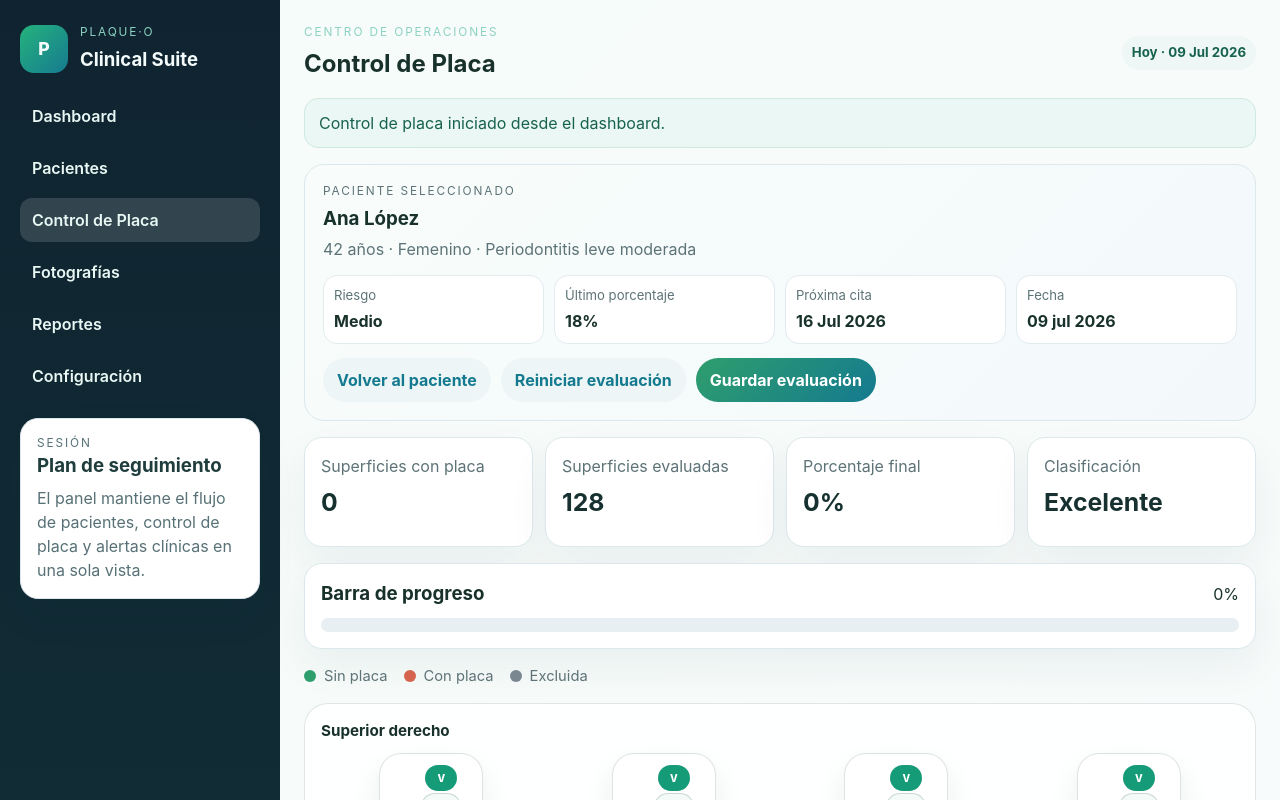
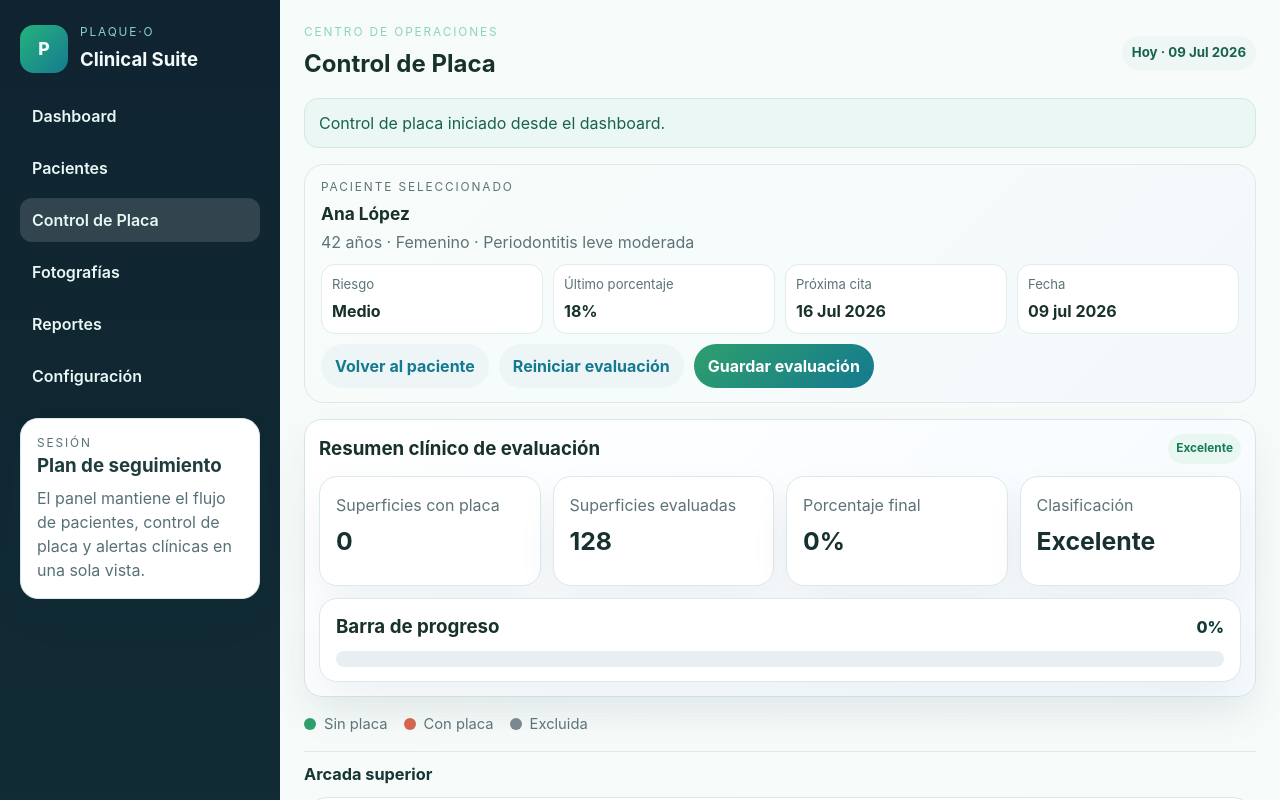
Before and after one commit to mantescof-maker/plaque-o-clinical-suite, a React (Vite) app: page / in a window 1280 px wide. Both pictures are taken after a click on the button "Nuevo control de placa". Shown: the top 800 px of the page. Built offline with nearby package versions, Linux system fonts and the light colour scheme.

Commit message:
Sprint 6G - Experiencia clinica control de placa

```diff
--- a/src/App.css
+++ b/src/App.css
@@ -582,7 +582,7 @@ button {
 }
 
 .progress-card {
-  padding: 16px;
+  padding: 14px 16px;
   display: flex;
   flex-direction: column;
   gap: 10px;
@@ -593,7 +593,7 @@ button {
 
 .progress-bar {
   width: 100%;
-  height: 14px;
+  height: 16px;
   border-radius: 999px;
   background: #e8eff2;
   overflow: hidden;
@@ -605,6 +605,28 @@ button {
   background: linear-gradient(90deg, #2f9e6d, #147a8f);
 }
 
+.progress-percentage {
+  margin-left: auto;
+  font-weight: 800;
+  color: #0f3a37;
+}
+
+.progress-tone-excellent .progress-bar div {
+  background: linear-gradient(90deg, #159b78, #20b07d);
+}
+
+.progress-tone-good .progress-bar div {
+  background: linear-gradient(90deg, #1f8f8f, #2a7cbf);
+}
+
+.progress-tone-regular .progress-bar div {
+  background: linear-gradient(90deg, #d4a11e, #e7b833);
+}
+
+.progress-tone-risk .progress-bar div {
+  background: linear-gradient(90deg, #c94a44, #dc5a51);
+}
+
 .control-patient-card {
   display: flex;
   flex-direction: column;
@@ -613,6 +635,42 @@ button {
   border-radius: 20px;
   background: linear-gradient(135deg, #f8fdfb 0%, #f3f8fb 100%);
   border: 1px solid #dce8eb;
+}
+
+.control-patient-card.compact-header {
+  padding: 14px 16px;
+  gap: 10px;
+}
+
+.control-patient-card.compact-header h3 {
+  font-size: 1.08rem;
+}
+
+.control-overview-card {
+  padding: 14px;
+  gap: 12px;
+  background: linear-gradient(135deg, #ffffff 0%, #f6fbff 100%);
+  border: 1px solid #d7e4eb;
+}
+
+.overview-pill.excellent {
+  background: #e8f8f1;
+  color: #18795b;
+}
+
+.overview-pill.good {
+  background: #e7f2fb;
+  color: #1f669e;
+}
+
+.overview-pill.regular {
+  background: #fff4df;
+  color: #9f6a08;
+}
+
+.overview-pill.risk {
+  background: #fdeceb;
+  color: #a43934;
 }
 
 .control-patient-card h3 {
@@ -689,6 +747,20 @@ button {
   gap: 18px;
   width: 100%;
   min-width: 0;
+}
+
+.arcade-section {
+  display: flex;
+  flex-direction: column;
+  gap: 10px;
+  border-top: 1px solid #deeaee;
+  padding-top: 10px;
+}
+
+.arcade-title-row h3 {
+  margin: 0;
+  font-size: 1.02rem;
+  color: #163634;
 }
 
 .quadrant-card {
@@ -808,6 +880,41 @@ button {
   line-height: 1.6;
 }
 
+.clinical-summary-card {
+  background: linear-gradient(135deg, #ffffff 0%, #f5faf8 100%);
+}
+
+.saved-grid {
+  display: grid;
+  grid-template-columns: repeat(3, minmax(0, 1fr));
+  gap: 10px;
+}
+
+.saved-grid div {
+  padding: 10px;
+  border-radius: 12px;
+  border: 1px solid #dce8eb;
+  background: #ffffff;
+  display: flex;
+  flex-direction: column;
+  gap: 4px;
+}
+
+.saved-grid span {
+  color: #5d7377;
+  font-size: 0.8rem;
+}
+
+.saved-grid strong {
+  color: #13322e;
+}
+
+.clinical-message {
+  margin-top: 6px;
+  font-weight: 600;
+  color: #245e4f;
+}
+
 .error-shell {
   min-height: 100vh;
   display: grid;
@@ -867,6 +974,10 @@ button {
   .quadrants-grid {
     grid-template-columns: 1fr;
   }
+
+  .saved-grid {
+    grid-template-columns: repeat(2, minmax(0, 1fr));
+  }
 }
 
 @media (max-width: 1280px) {
@@ -904,6 +1015,10 @@ button {
 
   .quadrant-teeth {
     grid-template-columns: repeat(2, minmax(96px, 1fr));
+  }
+
+  .saved-grid {
+    grid-template-columns: 1fr;
   }
 }
 
--- a/src/App.tsx
+++ b/src/App.tsx
@@ -40,6 +40,16 @@ interface ToothCardProps {
     LP: SurfaceStatus
   }
   onSurfaceClick: (tooth: string, surface: 'V' | 'M' | 'D' | 'LP') => void
+}
+
+interface SavedEvaluation {
+  patientName: string
+  date: string
+  plaqueSurfaces: number
+  evaluatedSurfaces: number
+  percentage: number
+  classification: string
+  message: string
 }
 
 interface ErrorBoundaryState {
@@ -179,6 +189,11 @@ const controlQuadrants = [
   { title: 'Inferior izquierdo', teeth: ['31', '32', '33', '34', '35', '36', '37', '38'] },
 ]
 
+const controlArcades = [
+  { title: 'Arcada superior', quadrants: controlQuadrants.slice(0, 2) },
+  { title: 'Arcada inferior', quadrants: controlQuadrants.slice(2, 4) },
+]
+
 const getSurfaceClass = (surface: SurfaceStatus): 'surface-clean' | 'surface-plaque' | 'surface-excluded' => {
   if (surface === 'plaque') {
     return 'surface-plaque'
@@ -214,7 +229,7 @@ function App() {
   const [search, setSearch] = useState('')
   const [teeth, setTeeth] = useState<Tooth[]>(() => createInitialTeeth())
   const [feedback, setFeedback] = useState('Sistema preparado para iniciar una evaluación clínica.')
-  const [savedSummary, setSavedSummary] = useState<string | null>(null)
+  const [savedSummary, setSavedSummary] = useState<SavedEvaluation | null>(null)
 
   const selectedPatient = patients.find((patient) => patient.id === selectedPatientId) ?? patients[0]
 
@@ -295,7 +310,16 @@ function App() {
   }
 
   const saveEvaluation = () => {
-    const summary = `Control guardado: ${evaluation.percentage}% de superficies con placa · ${evaluation.plaqueSurfaces}/${evaluation.evaluatedSurfaces} superficies evaluadas · Clasificación ${evaluation.classification}`
+    const dateLabel = new Date().toLocaleDateString('es-ES', { day: '2-digit', month: 'short', year: 'numeric' })
+    const clinicalMessage =
+      evaluation.percentage <= 10
+        ? 'Control excelente: mantener protocolo actual de higiene.'
+        : evaluation.percentage <= 20
+          ? 'Control favorable: reforzar técnica para consolidar mejora.'
+          : evaluation.percentage <= 30
+            ? 'Control regular: intensificar motivación y supervisión domiciliaria.'
+            : 'Control de alto riesgo: intervención intensiva y seguimiento estrecho.'
+
     setPatients((current) =>
       current.map((patient) =>
         patient.id === selectedPatientId
@@ -304,7 +328,7 @@ function App() {
               plaque: evaluation.percentage,
               timeline: [
                 {
-                  date: new Date().toLocaleDateString('es-ES', { day: '2-digit', month: 'short', year: 'numeric' }),
+                  date: dateLabel,
                   title: 'Control de placa guardado',
                   description: `Evaluación registrada con ${evaluation.percentage}% de placa.`,
                 },
@@ -314,9 +338,26 @@ function App() {
           : patient,
       ),
     )
-    setSavedSummary(summary)
+    setSavedSummary({
+      patientName: selectedPatient.name,
+      date: dateLabel,
+      plaqueSurfaces: evaluation.plaqueSurfaces,
+      evaluatedSurfaces: evaluation.evaluatedSurfaces,
+      percentage: evaluation.percentage,
+      classification: evaluation.classification,
+      message: clinicalMessage,
+    })
     setFeedback('Resumen local guardado y listo para revisión clínica.')
   }
+
+  const progressTone =
+    evaluation.percentage <= 10
+      ? 'excellent'
+      : evaluation.percentage <= 20
+        ? 'good'
+        : evaluation.percentage <= 30
+          ? 'regular'
+          : 'risk'
 
   return (
     <ErrorBoundary>
@@ -578,7 +619,7 @@ function App() {
 
           {activeView === 'control' && (
             <section className="view-section control-placa-view">
-              <article className="control-patient-card">
+              <article className="control-patient-card compact-header">
                 <div>
                   <p className="eyebrow">Paciente seleccionado</p>
                   <h3>{selectedPatient.name}</h3>
@@ -597,6 +638,11 @@ function App() {
                 </div>
               </article>
 
+              <article className="panel-card control-overview-card">
+                <div className="panel-title-row">
+                  <h3>Resumen clínico de evaluación</h3>
+                  <span className={`status-pill overview-pill ${progressTone}`}>{evaluation.classification}</span>
+                </div>
                 <div className="control-summary-grid">
                   <article className="metric-card compact">
                     <p>Superficies con placa</p>
@@ -616,15 +662,16 @@ function App() {
                   </article>
                 </div>
 
-              <div className="progress-card">
+                <div className={`progress-card progress-tone-${progressTone}`}>
                   <div className="panel-title-row">
                     <h3>Barra de progreso</h3>
-                  <span>{evaluation.percentage}%</span>
+                    <span className="progress-percentage">{evaluation.percentage}%</span>
                   </div>
                   <div className="progress-bar" aria-label="Progreso de placa">
                     <div style={{ width: `${evaluation.percentage}%` }} />
                   </div>
                 </div>
+              </article>
 
               <div className="legend-row">
                 <span><i className="legend-dot clean" />Sin placa</span>
@@ -632,8 +679,13 @@ function App() {
                 <span><i className="legend-dot excluded" />Excluida</span>
               </div>
 
+              {controlArcades.map((arcade) => (
+                <section key={arcade.title} className="arcade-section">
+                  <div className="arcade-title-row">
+                    <h3>{arcade.title}</h3>
+                  </div>
                   <div className="quadrants-grid">
-                {controlQuadrants.map((quadrant) => (
+                    {arcade.quadrants.map((quadrant) => (
                       <section key={quadrant.title} className="quadrant-card">
                         <div className="quadrant-title-row">
                           <h4>{quadrant.title}</h4>
@@ -674,14 +726,24 @@ function App() {
                       </section>
                     ))}
                   </div>
+                </section>
+              ))}
 
               {savedSummary && (
-                <article className="panel-card summary-card">
+                <article className="panel-card summary-card clinical-summary-card">
                   <div className="panel-title-row">
-                    <h3>Resumen local guardado</h3>
+                    <h3>Resumen clínico guardado</h3>
                     <span className="badge">Guardado</span>
                   </div>
-                  <p>{savedSummary}</p>
+                  <div className="saved-grid">
+                    <div><span>Paciente</span><strong>{savedSummary.patientName}</strong></div>
+                    <div><span>Fecha</span><strong>{savedSummary.date}</strong></div>
+                    <div><span>Superficies con placa</span><strong>{savedSummary.plaqueSurfaces}</strong></div>
+                    <div><span>Superficies evaluadas</span><strong>{savedSummary.evaluatedSurfaces}</strong></div>
+                    <div><span>Porcentaje</span><strong>{savedSummary.percentage}%</strong></div>
+                    <div><span>Clasificación</span><strong>{savedSummary.classification}</strong></div>
+                  </div>
+                  <p className="clinical-message">{savedSummary.message}</p>
                 </article>
               )}
             </section>
```
Lines whose indentation alone changed are shown as unchanged.
